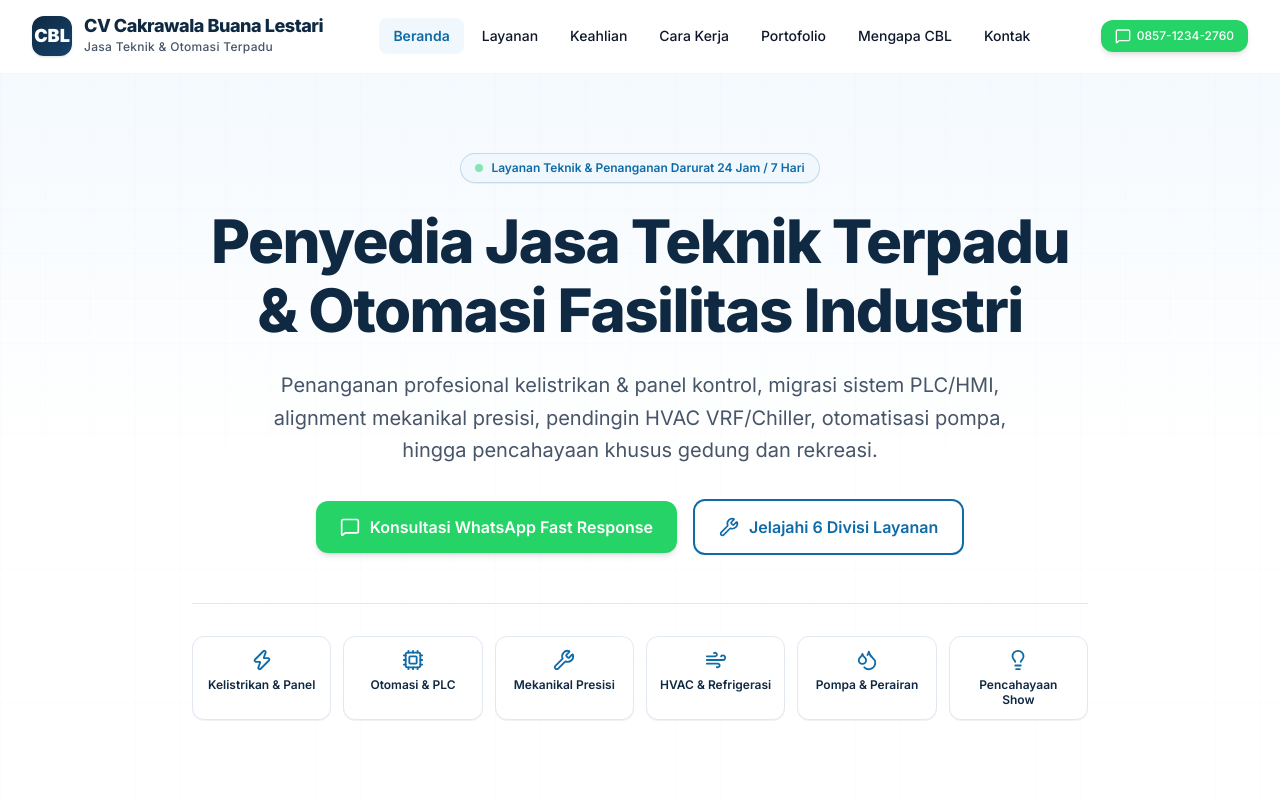
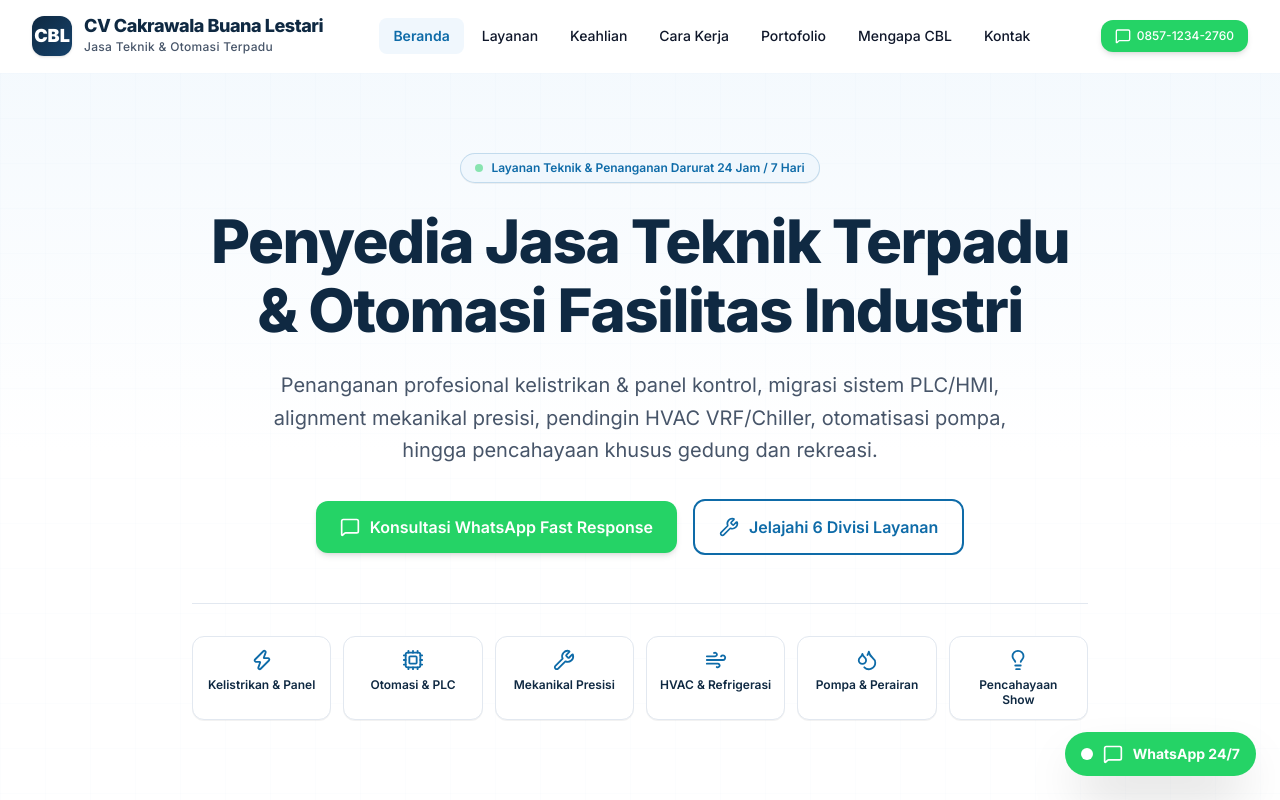
Before and after one commit to mikaelzo-blip/cakrawala-web-3, a Next.js app: page / in a window 1280 px wide. Shown: the top 800 px of the page. Built offline with nearby package versions, Linux system fonts and the light colour scheme.

Commit message:
feat: add consultation form with client validation, WhatsApp deep-link, floating WA button, and back-to-top - Milestone 5

```diff
--- a/src/app/layout.tsx
+++ b/src/app/layout.tsx
@@ -3,6 +3,8 @@ import { Inter } from 'next/font/google';
 import './globals.css';
 import { Header } from '@/components/layout/Header';
 import { Footer } from '@/components/layout/Footer';
+import { FloatingWhatsapp } from '@/components/ui/FloatingWhatsapp';
+import { BackToTop } from '@/components/ui/BackToTop';
 import { companyInfo } from '@/data/company';
 
 const inter = Inter({
@@ -117,6 +119,8 @@ export default function RootLayout({
           {children}
         </main>
         <Footer />
+        <FloatingWhatsapp />
+        <BackToTop />
       </body>
     </html>
   );
--- /dev/null
+++ b/src/components/ui/BackToTop.tsx
@@ -0,0 +1,41 @@
+'use client';
+
+import React, { useState, useEffect } from 'react';
+import { DynamicIcon } from '@/components/ui/DynamicIcon';
+
+export function BackToTop() {
+  const [isVisible, setIsVisible] = useState(false);
+
+  useEffect(() => {
+    const toggleVisibility = () => {
+      if (window.scrollY > 300) {
+        setIsVisible(true);
+      } else {
+        setIsVisible(false);
+      }
+    };
+
+    window.addEventListener('scroll', toggleVisibility, { passive: true });
+    return () => window.removeEventListener('scroll', toggleVisibility);
+  }, []);
+
+  const scrollToTop = () => {
+    window.scrollTo({
+      top: 0,
+      behavior: 'smooth',
+    });
+  };
+
+  if (!isVisible) return null;
+
+  return (
+    <button
+      type="button"
+      onClick={scrollToTop}
+      aria-label="Kembali ke atas halaman"
+      className="fixed bottom-6 right-36 sm:right-44 z-40 p-3 rounded-full bg-[#0F2942] text-white shadow-xl hover:bg-[#15426B] hover:scale-105 active:scale-95 transition-all duration-200 focus-visible:outline-2 focus-visible:outline-[#0E6BA8]"
+    >
+      <DynamicIcon name="ChevronRight" size={20} className="-rotate-90" />
+    </button>
+  );
+}
--- /dev/null
+++ b/src/components/ui/FloatingWhatsapp.tsx
@@ -0,0 +1,27 @@
+'use client';
+
+import React from 'react';
+import { companyInfo } from '@/data/company';
+import { DynamicIcon } from '@/components/ui/DynamicIcon';
+
+export function FloatingWhatsapp() {
+  const defaultText = 'Halo CBL, saya mau konsultasi kebutuhan teknik fasilitas kami.';
+  const waUrl = `https://wa.me/${companyInfo.whatsappNumber}?text=${encodeURIComponent(defaultText)}`;
+
+  return (
+    <a
+      href={waUrl}
+      target="_blank"
+      rel="noopener noreferrer"
+      aria-label={`Chat WhatsApp Siaga 24 Jam (${companyInfo.whatsappFormatted})`}
+      className="fixed bottom-6 right-6 z-40 flex items-center gap-2.5 px-4 py-3 bg-[#25D366] text-white font-bold text-sm rounded-full shadow-2xl hover:bg-[#20ba5a] hover:scale-105 active:scale-95 transition-all duration-200 focus-visible:outline-2 focus-visible:outline-[#25D366] group"
+    >
+      <span className="relative flex h-3 w-3">
+        <span className="animate-ping absolute inline-flex h-full w-full rounded-full bg-white opacity-75" />
+        <span className="relative inline-flex rounded-full h-3 w-3 bg-white" />
+      </span>
+      <DynamicIcon name="MessageSquare" size={20} />
+      <span className="hidden sm:inline">WhatsApp 24/7</span>
+    </a>
+  );
+}
```
